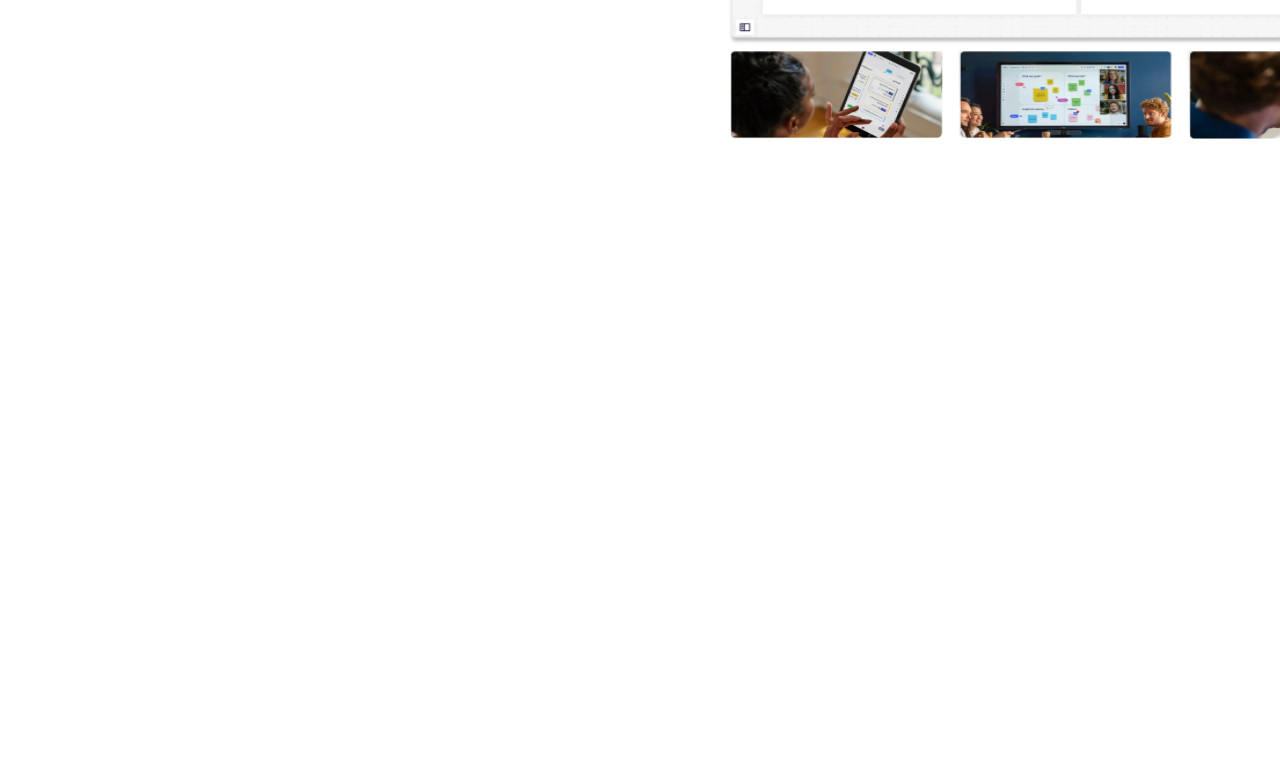
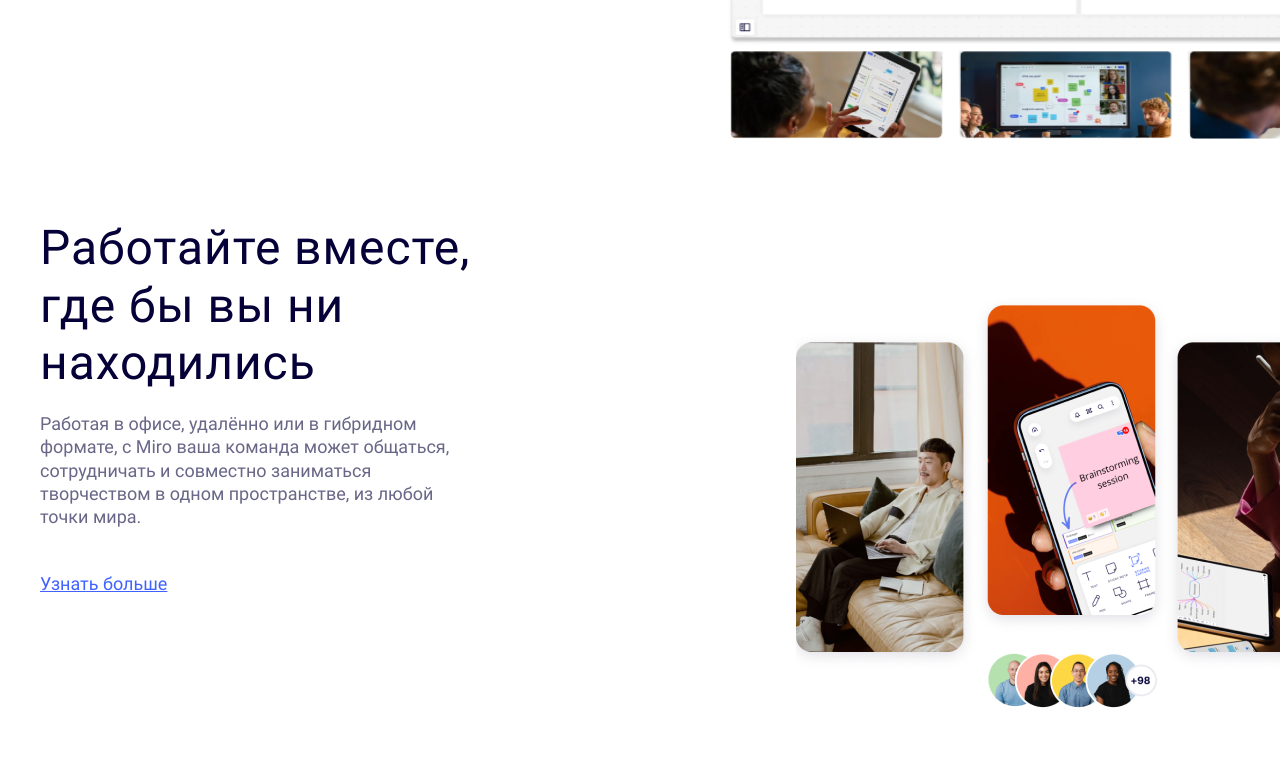
Before and after one commit to 1Slivador1Dali1/Miro, a plain HTML site: page index.html in a window 1280 px wide. Shown: the part 471-1228 px from the top of the page. Before the commit the page ends 890 px from the top, so only its background shows below. Drawn offline with Linux system fonts and the light colour scheme.

Commit message:
add section two in main

```diff
--- a/index.html
+++ b/index.html
@@ -35,6 +35,22 @@
                 <img src="./img/headerimage-without-text 1.png" alt="" id="heroImg">
             </div>
         </section>
+        <section id="hero-two">
+            <div class="hero-two-div-one">
+                <h2 class="header-two-first">
+                    Работайте вместе,<br>
+                    где бы вы ни<br>
+                    находились
+                </h2>
+                <p class="heroText-two">
+                    Работая в офисе, удалённо или в гибридном формате, с Miro ваша команда может общаться, сотрудничать и совместно заниматься творчеством в одном пространстве, из любой точки мира.
+                </p>
+                <a href="#" class="linkAbout">Узнать больше</a>
+            </div>
+            <div class="hero-two-div-two">
+                <img src="./img/img-two.png" alt="">
+            </div>
+        </section>
     </main>
 </body>
 </html>
--- a/styles/style.css
+++ b/styles/style.css
@@ -43,7 +43,7 @@ li a {
 
 #hero {
     display: flex;
-    height: 800px;
+    height: 600px;
     padding-top: 60px;
     padding-left: 40px;
 }
@@ -76,3 +76,42 @@ h1 {
     width: 700px;
     height: 460px;
 }
+
+#hero-two {
+    display: flex;
+    height: 500px;
+}
+
+.hero-two-div-one {
+    padding-left: 40px;
+    margin-right: 320px;
+}
+
+.header-two-first {
+    font-family: var(--font-family);
+    font-weight: 400;
+    font-size: 48px;
+    line-height: 1.2;
+    letter-spacing: 0.02em;
+    color: #050038;
+    margin-bottom: 20px;
+}
+
+.heroText-two {
+    width: 436px;
+    height: 120px;
+    font-family: var(--font-family);
+    font-weight: 400;
+    font-size: 18px;
+    line-height: 1.3;
+    color: rgba(5, 0, 56, 0.6);
+    margin-bottom: 40px;
+}
+
+.linkAbout {
+    font-family: var(--font-family);
+    font-weight: 400;
+    font-size: 18px;
+    line-height: 1.3;
+    color: #4262ff;
+}
```
Also changed, not shown: img/img-three.png (added), img/img-two.png (added).
